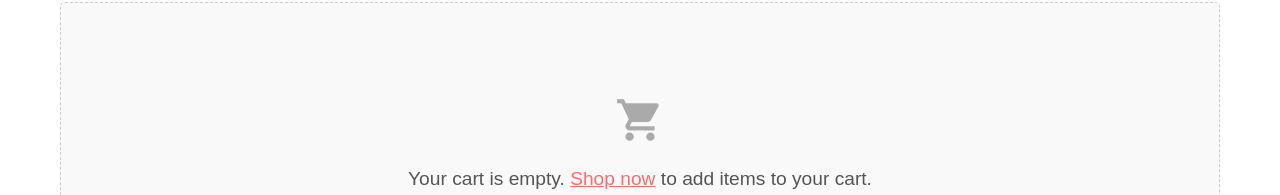
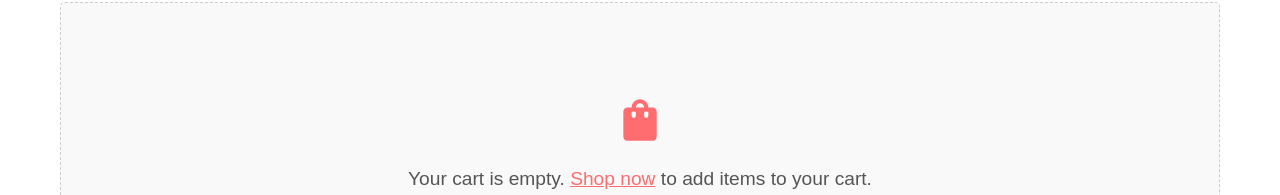
Before and after one commit to biszaal/ecommerce-nextjs, a Next.js app: page /cart in a window 1280 px wide. Shown: the part 140-335 px from the top of the page. Built offline with nearby package versions, Linux system fonts and the light colour scheme.

Commit message:
icon fixed again

```diff
--- a/pages/cart.js
+++ b/pages/cart.js
@@ -10,6 +10,7 @@ import { useUser } from "../src/contexts/UserContext";
 import Link from "next/link";
 
 import DeleteIcon from "@mui/icons-material/Delete";
+import ShoppingBagIcon from "@mui/icons-material/ShoppingBag";
 
 function Cart() {
   const [cartItems, setCartItems] = useState([]);
@@ -107,12 +108,10 @@ function Cart() {
         <div className="container">
           {cartItems.length === 0 ? (
             <div className="empty-cart-message">
-              <span
-                className="material-icons"
-                style={{ fontSize: "50px", color: "#aaa" }}
-              >
-                shopping_cart
-              </span>
+              <ShoppingBagIcon
+                style={{ fontSize: "50px" }}
+                htmlColor="#FF6D70"
+              />
               <p>
                 Your cart is empty. <Link href="/home">Shop now</Link> to add
                 items to your cart.
```
